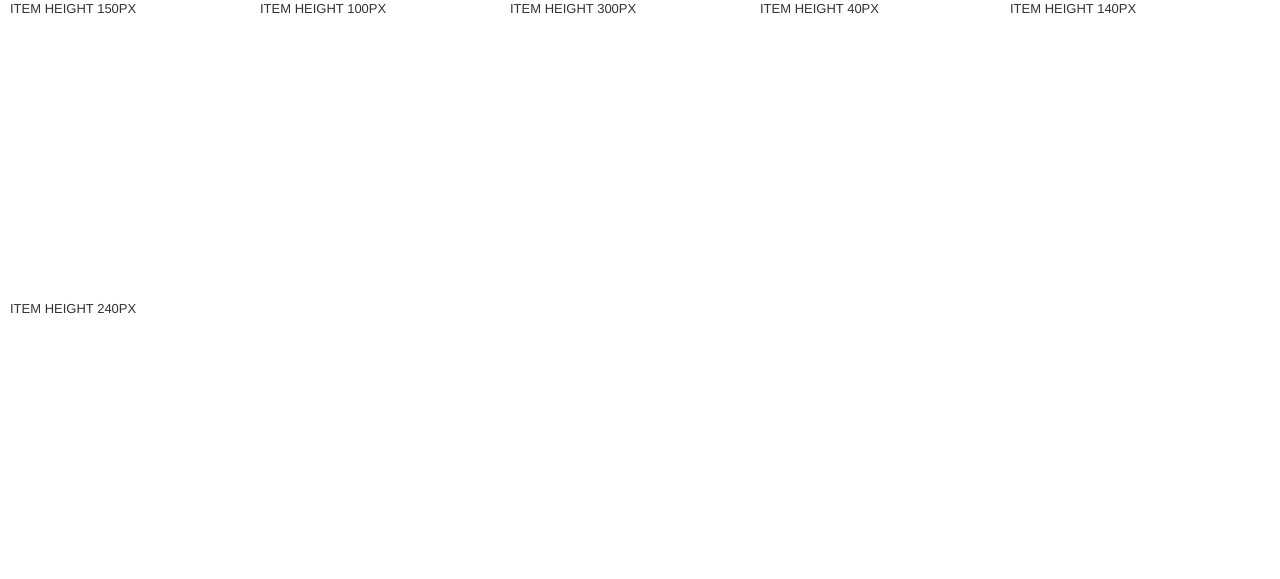
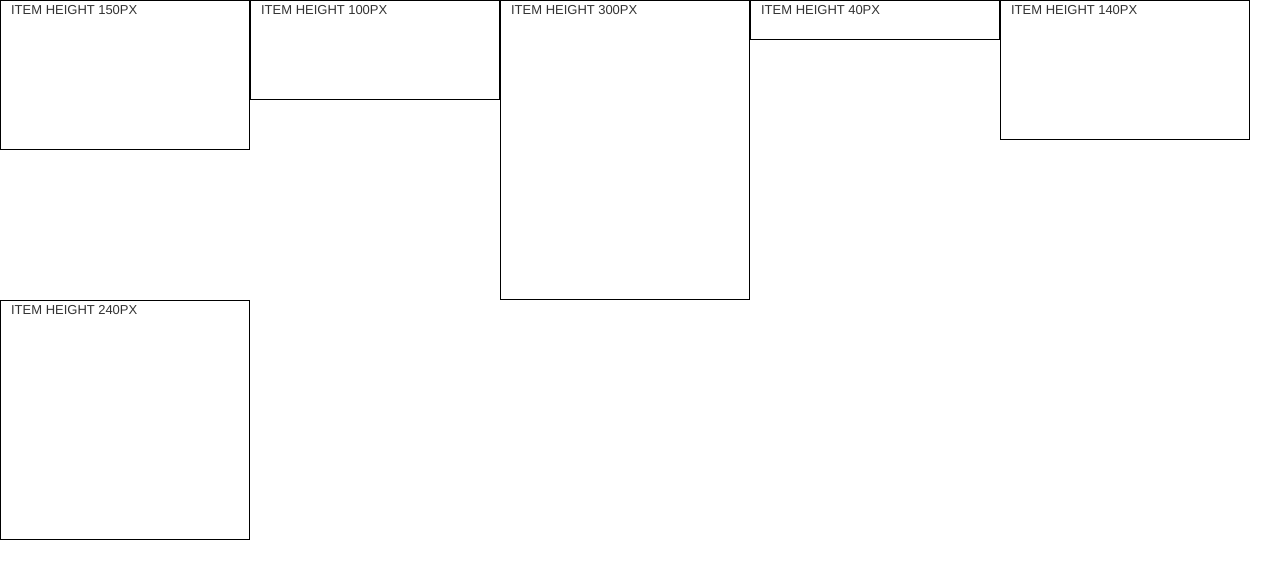
Before and after one commit to emiglobetrotting/mansioning_ul_li, a PHP site: page / in a window 1280 px wide. Shown: the top 579 px of the page. Run offline with PHP 8.4, Linux system fonts and the light colour scheme.

Commit message:
Update mansioning.css

```diff
--- a/css/mansioning.css
+++ b/css/mansioning.css
@@ -1,4 +1,4 @@
-
+        .border{border:1px solid black;}
         .font-1{font-size:13px;}
         .align-top{vertical-align:top;}
         .width-250-px{width:250px;}
```
